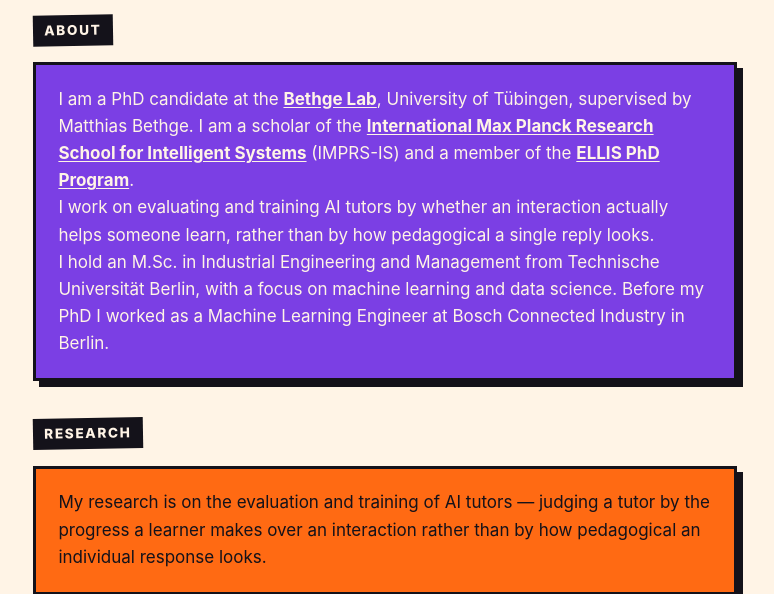
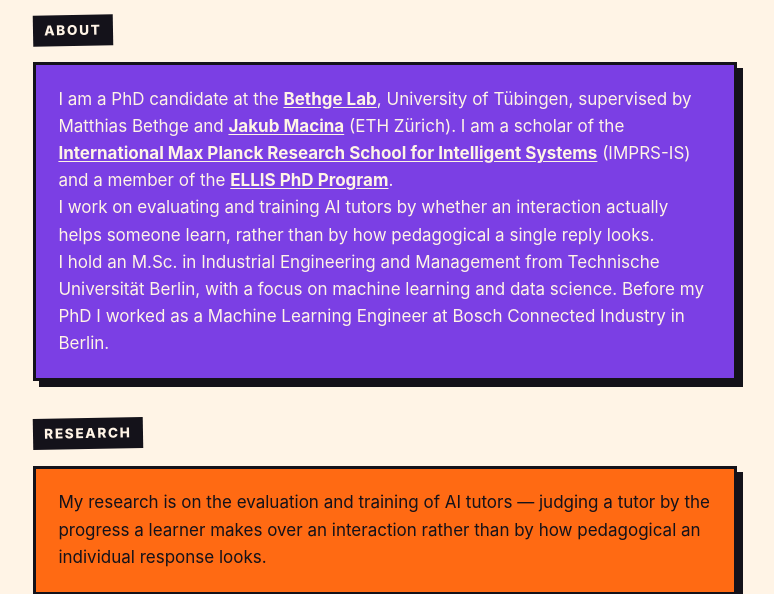
Before and after one commit to julianev/julianev.github.io, a plain HTML site: page index.html in a window 1280 px wide. Shown: the part 220-814 px from the top of the page, without its empty margins (255-1029 px from the left). Drawn offline with Linux system fonts and the light colour scheme.

Commit message:
About: add Jakub Macina as co-supervisor

```diff
--- a/index.html
+++ b/index.html
@@ -25,7 +25,7 @@
   <section>
     <h2>About</h2>
     <div class="card purple">
-      <p>I am a PhD candidate at the <a href="https://bethgelab.org">Bethge Lab</a>, University of T&uuml;bingen, supervised by Matthias Bethge. I am a scholar of the <a href="https://imprs.is.mpg.de/">International Max Planck Research School for Intelligent Systems</a> (IMPRS-IS) and a member of the <a href="https://ellis.eu/research/phd-postdoc">ELLIS PhD Program</a>.</p>
+      <p>I am a PhD candidate at the <a href="https://bethgelab.org">Bethge Lab</a>, University of T&uuml;bingen, supervised by Matthias Bethge and <a href="https://macina.sk/">Jakub Macina</a> (ETH Z&uuml;rich). I am a scholar of the <a href="https://imprs.is.mpg.de/">International Max Planck Research School for Intelligent Systems</a> (IMPRS-IS) and a member of the <a href="https://ellis.eu/research/phd-postdoc">ELLIS PhD Program</a>.</p>
       <p>I work on evaluating and training AI tutors by whether an interaction actually helps someone learn, rather than by how pedagogical a single reply looks.</p>
       <p>I hold an M.Sc. in Industrial Engineering and Management from Technische Universit&auml;t Berlin, with a focus on machine learning and data science. Before my PhD I worked as a Machine Learning Engineer at Bosch Connected Industry in Berlin.</p>
     </div>
```
